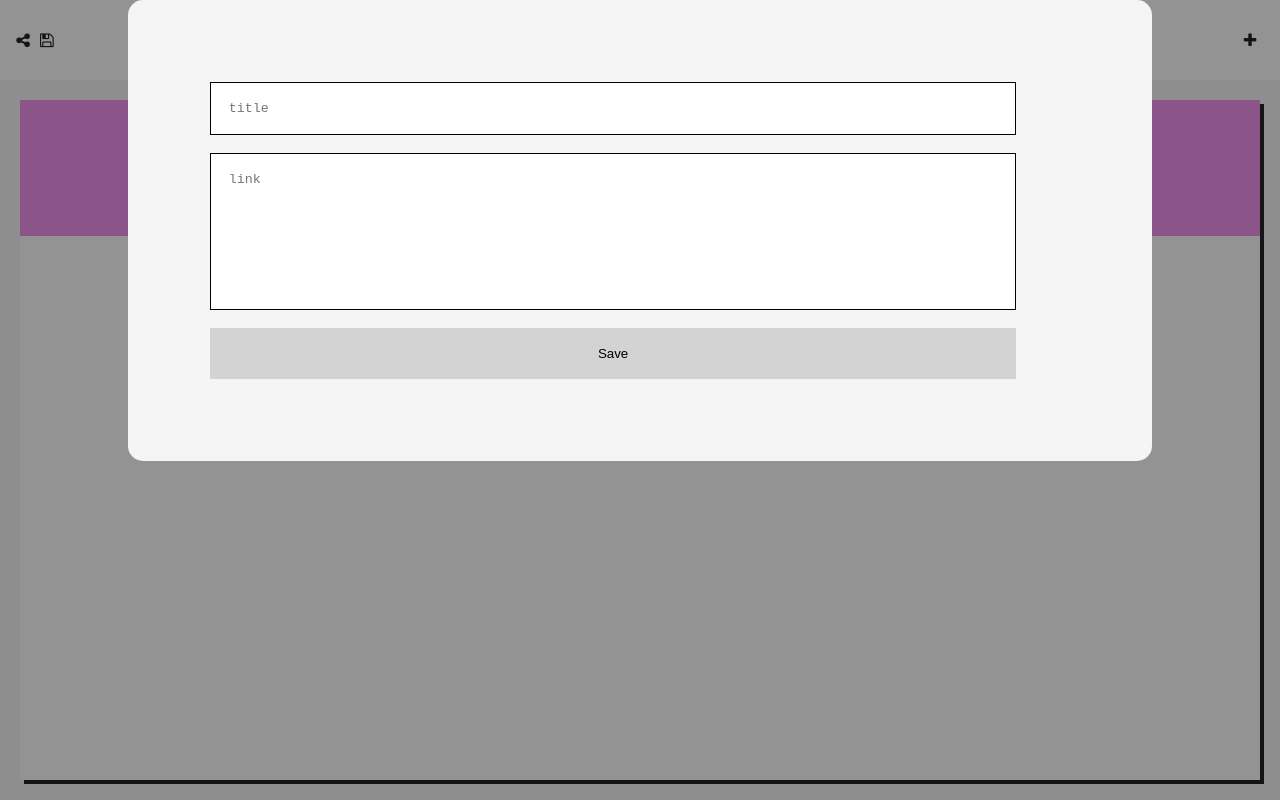
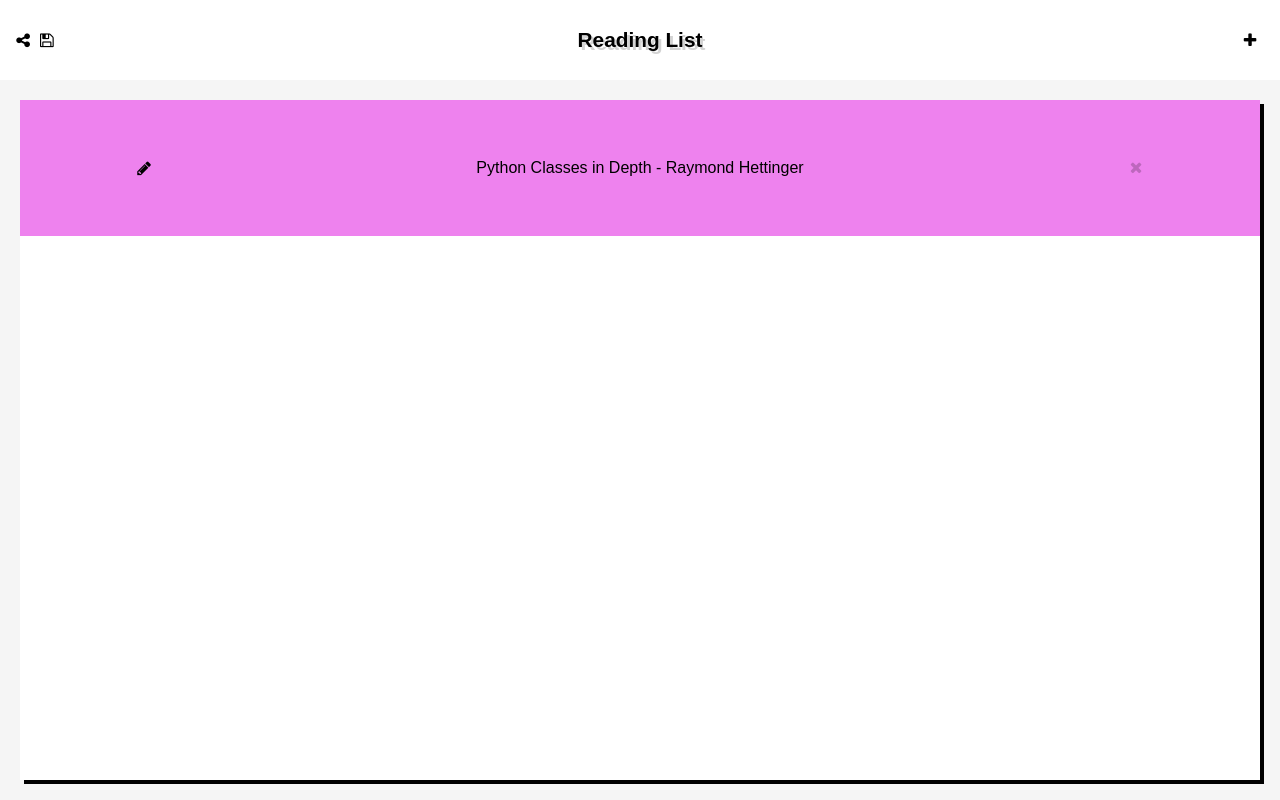
Before and after one commit to foundling/readinglist, a Vue app: page / in a window 1280 px wide. Built offline with nearby package versions, Linux system fonts and the light colour scheme.

Commit message:
configure vuex and use to toggle global modal window

```diff
--- a/src/components/App.vue
+++ b/src/components/App.vue
@@ -4,6 +4,7 @@
 
         <title-bar title="Reading List"></title-bar>
         <reading-list :list="list"></reading-list>
+        <modal></modal>
 
     </div>
 
@@ -63,30 +64,26 @@
     import TitleBar from './TitleBar';
     import ReadingList from './ReadingList';
     import ListItem from '../models/ListItem';
+    import Modal from './Modal';
 
     export default {
         components: {
+
             TitleBar,
             ReadingList,
-        },
-        created: function() {
-            //console.log(this);
+            Modal
+
         },
         data: function() {
             return {
                 list: [
                     {
-                            title: 'Python Classes in Depth - Raymond Hettinger',
-                            link: 'href://google.com',
+                        title: 'Python Classes in Depth - Raymond Hettinger',
+                        link: 'href://google.com',
                     },
                 ]
             };
         },
-        events: {
-            'add new list item': function() {
-                this.$store.list.push(new ListItem);
-            },
-        },
     };
 
 </script>
--- a/src/components/ListItem.vue
+++ b/src/components/ListItem.vue
@@ -3,10 +3,9 @@
         v-bind:style="itemColor"
         class="readinglist-item">
 
-        <aside
-            class="toggle-read-write-wrapper">
+        <aside class="toggle-read-write-wrapper">
             <i
-                v-on:click="toggleEditModeOn"
+                v-on:click="toggleModal"
                 class="fa fa-pencil">
             </i>
         </aside>
@@ -22,7 +21,6 @@
                 v-bind:class="{ 'grayed-out': !read }">
             </i>
         </aside>
-
     </li>
 </template>
 
@@ -91,7 +89,11 @@
     export default {
         name: 'listItem',
         props: ['item', 'index' ],
-        created: function() {
+        data: function() {
+            return {
+                read: false,
+                editMode: false
+            };
         },
         computed: {
             itemColor: function() {
@@ -100,17 +102,12 @@
                 };
             }
         },
-        data: function() {
-            return {
-                read: false,
-            };
-        },
         methods: {
+            toggleModal: function() {
+                this.$store.dispatch('toggleModal');
+            },
             toggleRead: function() {
                 this.read = !this.read;
-            },
-            toggleEditModeOn: function() {
-                this.editMode = true;
             }
         },
         components: {
--- a/src/components/Modal.vue
+++ b/src/components/Modal.vue
@@ -1,5 +1,7 @@
 <template>
-    <section class="modal">
+    <section
+        v-bind:class="{invisible: !visible}"
+        class="modal">
         <section class="readinglist-edit-modal">
             <textarea
                 value="item.title"
@@ -16,26 +18,33 @@
                 class="commit-edit">
                 Save
             </button>
+            <button
+                v-on:click="cancelEdit"
+                class="commit-edit">
+                Cancel
+            </button>
         </section>
         <div class="blur-bg"></div>
     </section>
 </template>
 
 <style scoped>
+    .invisible {
+        visibility: hidden;
+    }
     section.modal {
 
-        height: 100%;
-        width: 100%;
+        height: 100vh;
+        width: 100vw;
 
-        position: absolute;
-        top: 0px;
-        left: 0px;
+        position: fixed;
+        top: 0;
+        left: 0;
         background: rgba(40,40,40,0.5);
 
-        display: flex;
         flex-direction: column;
         align-items: center;
-        vertical-align: center;
+        justify-content: center;
 
         z-index: 100;
     }
@@ -53,7 +62,7 @@
     section.readinglist-edit-modal {
 
         overflow: scroll;
-        height: auto;
+        height: 75%;
         padding: 5%;
         width: 80%;
         margin: 0 auto;
@@ -100,8 +109,17 @@
 
 <script>
     export default {
+        computed: {
+            visible () {
+                return this.$store.getters.modalVisible;
+            }
+        },
         methods: {
-            commitEdit: () => {
+            commitEdit() {
+                this.$store.dispatch('toggleModal');
+            },
+            cancelEdit() {
+                this.$store.dispatch('toggleModal');
             }
         }
     };
--- a/src/components/ReadingList.vue
+++ b/src/components/ReadingList.vue
@@ -1,7 +1,6 @@
 <template>
 
     <section class="readinglist">
-        <modal></modal>
         <ul class="readinglist-list">
             <list-item
                 v-for="(item, index) in list"
--- a/src/main.js
+++ b/src/main.js
@@ -1,12 +1,13 @@
 import Vue from 'vue';
 import App from './components/App';
+import store from './store';
 
-import Vuex from 'vuex';
-Vue.use(Vuex);
+console.log(store);
+
 
 const app = new Vue({
     el: '#app',
-    store: new Vuex.Store(),
+    store: store,
     template: '<App/>',
     components: { App }
 });
--- a/src/store/actions.js
+++ /dev/null
@@ -1,6 +0,0 @@
-export default {
-
-    INCREMENT_d
-
-
-};
--- a/src/store/index.js
+++ b/src/store/index.js
@@ -1,8 +1,28 @@
+import Vue from 'vue';
 import Vuex from 'vuex';
 
+Vue.use(Vuex);
 
-export default function (app) {
-    console.log(app);
-    app.use(Vuex);
-    return new Vuex.Store();
-}
+const store = new Vuex.Store({
+    state: {
+        ui: {
+            modalVisible: false
+        }
+    },
+    mutations: {
+        TOGGLE_MODAL(state) {
+            state.ui.modalVisible = !state.ui.modalVisible;
+        }
+    },
+    actions: {
+        toggleModal({commit}) {
+            commit('TOGGLE_MODAL');
+        }
+    },
+    getters: {
+        modalVisible: state => state.ui.modalVisible
+    }
+
+});
+
+export default store;
```
